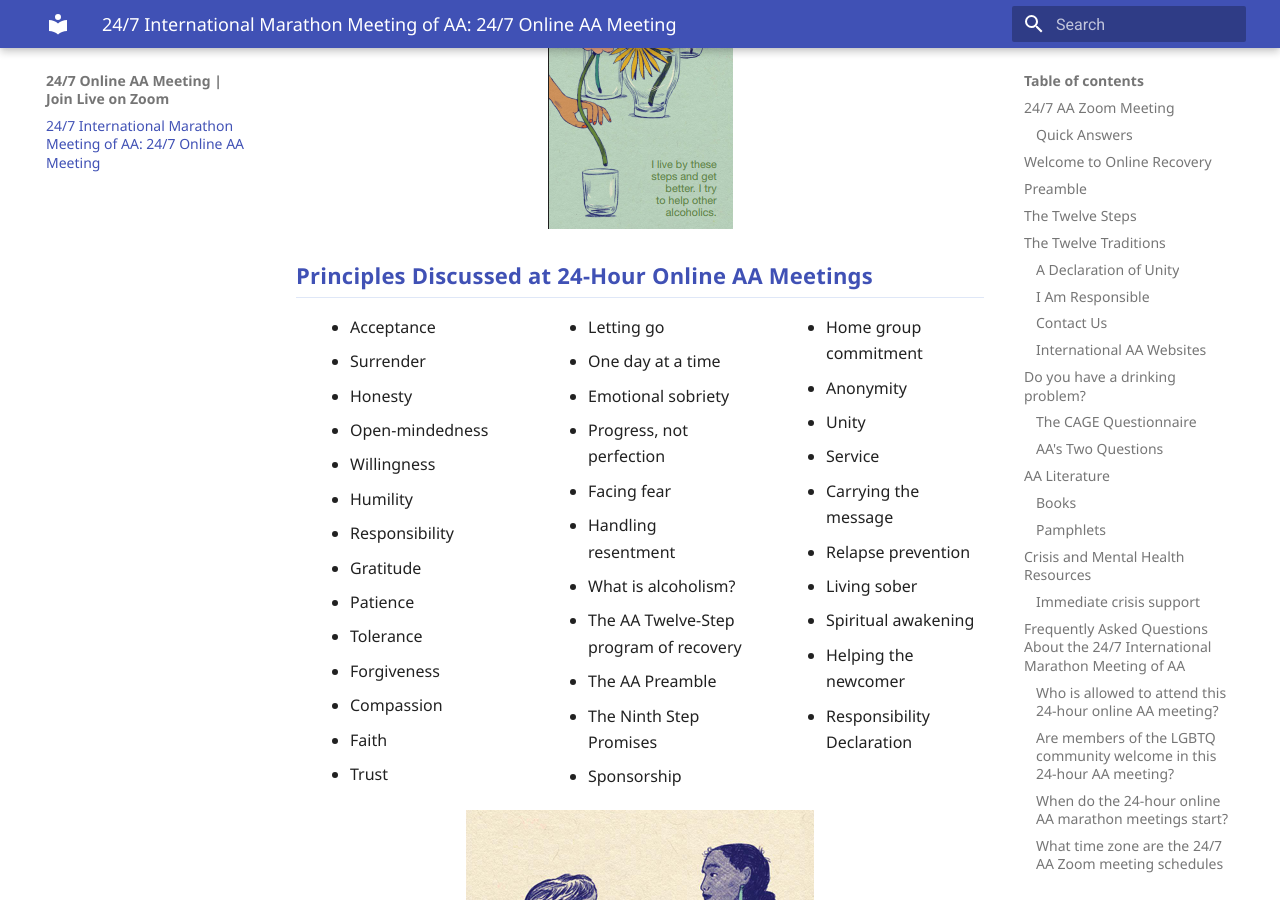
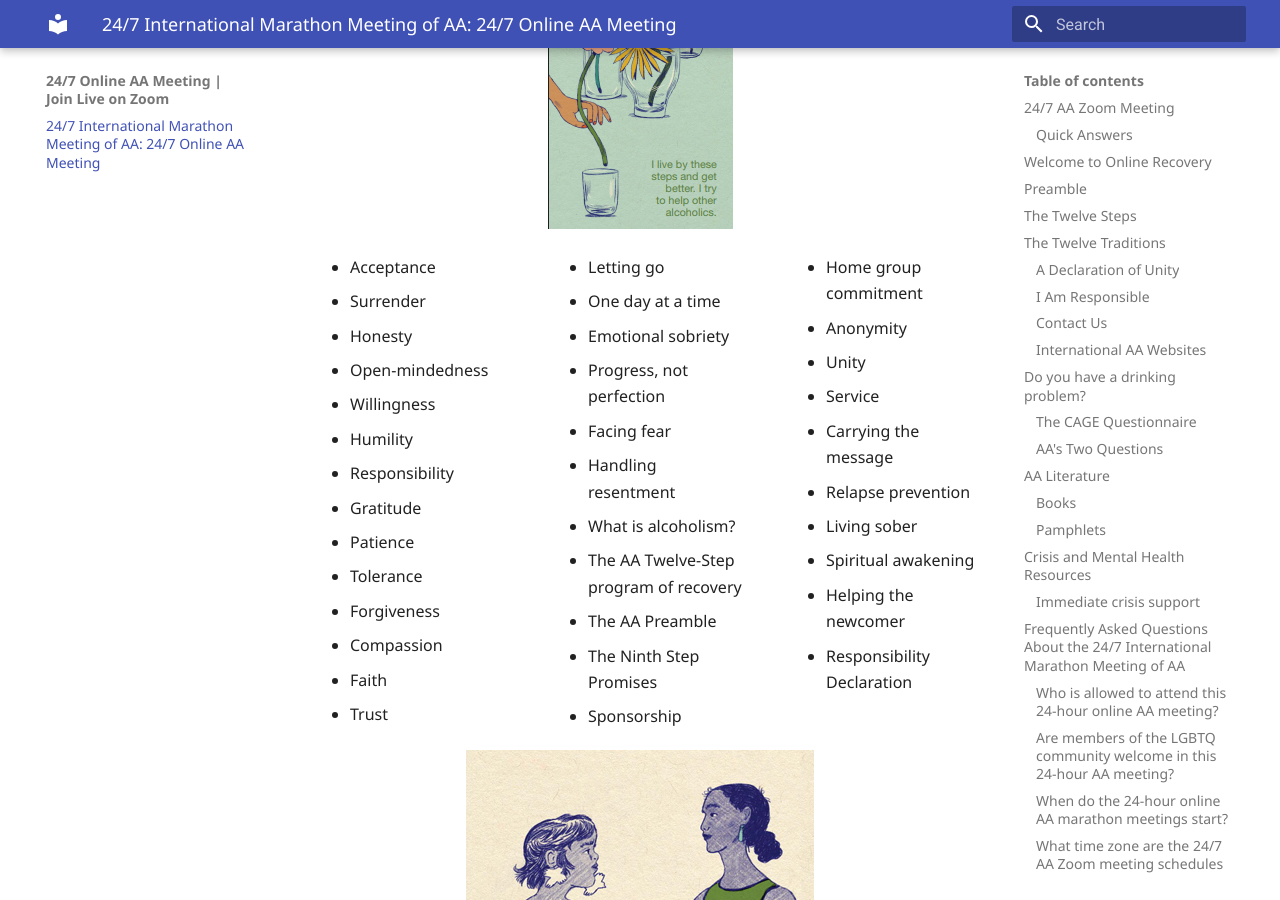
Before and after one commit to meetings03/24hourmeeting, an MkDocs documentation site: the page built from docs/index.md, in a window 1280 px wide and 900 px high, scrolled down 22792 px. Built offline with MkDocs 1.6.1 and Material for MkDocs 9.7.7, drawn with Linux system fonts in a browser that asks for light colours; comment, search, counter and statistics services are not loaded.

Commit message:
Remove redundant topics heading

```diff
--- a/docs/index.md
+++ b/docs/index.md
@@ -409,8 +409,6 @@
   <img src="images/Step_Twelve.png" alt="Step Twelve image" style="max-width: 100%; height: auto;" />
 </div>
 
-### Principles Discussed at 24-Hour Online AA Meetings
-
 <ul class="topic-list">
   <li>Acceptance</li>
   <li>Surrender</li>
```
